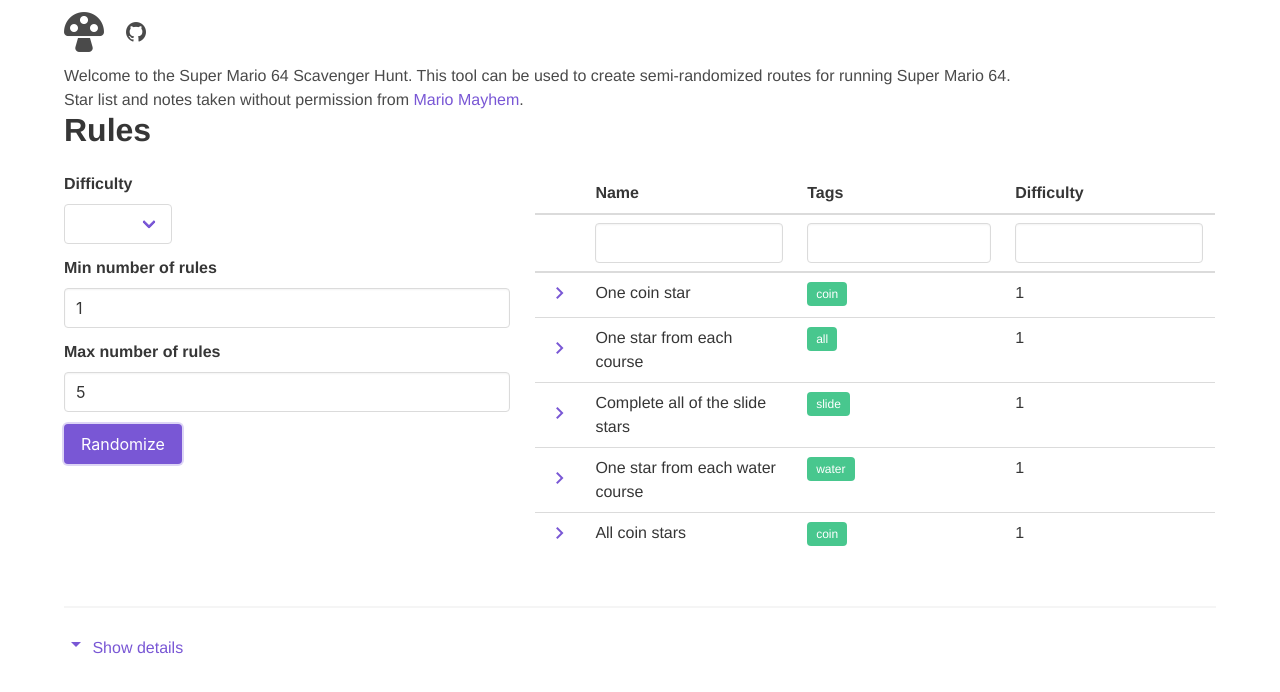
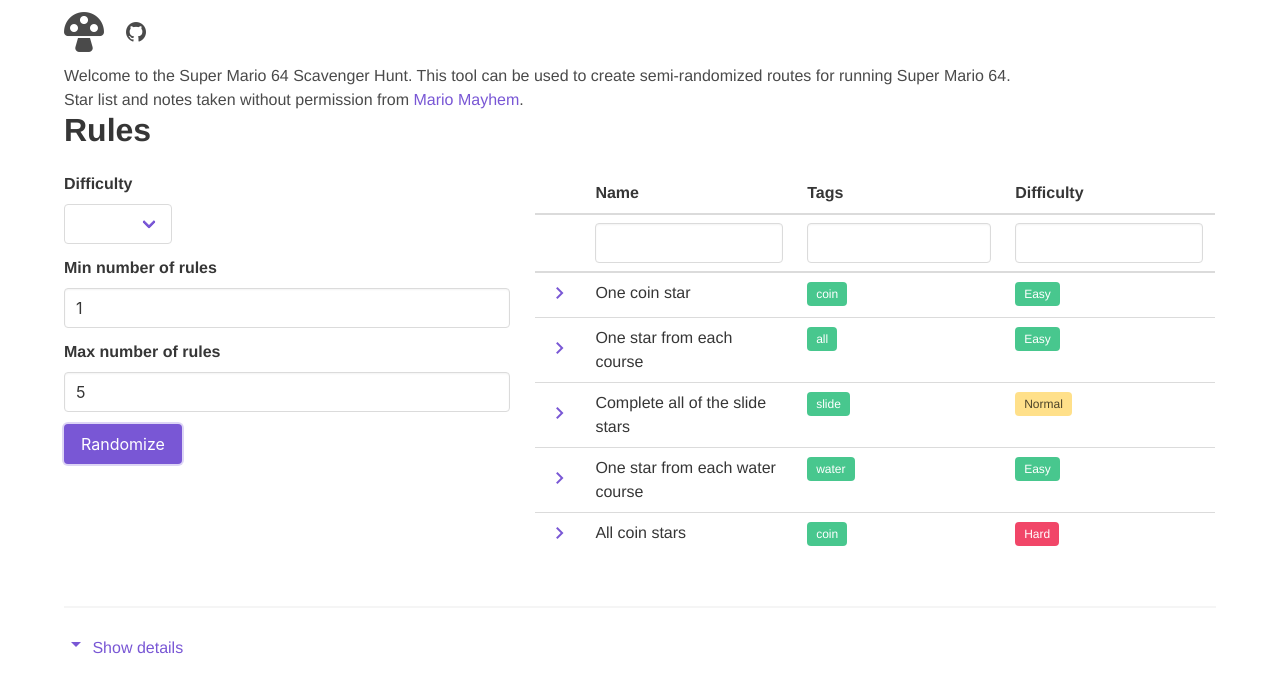
Before and after one commit to raublekick/sm64-scavenger-hunt, a Vue app: page / in a window 1280 px wide. Both pictures are taken after a click on the button "Randomize". Shown: the top 692 px of the page. Built offline with nearby package versions, Linux system fonts and the light colour scheme.

Commit message:
Adding difficulty filter and difficulty tags

```diff
--- a/package.json
+++ b/package.json
@@ -12,6 +12,7 @@
     "@mdi/font": "^5.9.55",
     "buefy": "^0.9.4",
     "core-js": "^3.6.5",
+    "lodash": "^4.17.20",
     "vue": "^2.6.11",
     "vue-router": "^3.2.0",
     "vuex": "^3.4.0"
--- a/src/components/Randomizer.vue
+++ b/src/components/Randomizer.vue
@@ -55,7 +55,25 @@
               v-slot="props"
               searchable
             >
-              {{ props.row.difficulty }}
+              <span
+                :class="{
+                  tag: true,
+                  'is-success': props.row.difficulty === 1,
+                  'is-warning': props.row.difficulty === 2,
+                  'is-danger': props.row.difficulty === 3,
+                  'mr-3': true
+                }"
+              >
+                {{
+                  props.row.difficulty === 1
+                    ? "Easy"
+                    : props.row.difficulty === 2
+                    ? "Normal"
+                    : props.row.difficulty === 3
+                    ? "Hard"
+                    : "Normal"
+                }}
+              </span>
             </b-table-column>
 
             <template #detail="props">
--- a/src/components/Rules.vue
+++ b/src/components/Rules.vue
@@ -27,7 +27,25 @@
         v-slot="props"
         searchable
       >
-        {{ props.row.difficulty }}
+        <span
+          :class="{
+            tag: true,
+            'is-success': props.row.difficulty === 1,
+            'is-warning': props.row.difficulty === 2,
+            'is-danger': props.row.difficulty === 3,
+            'mr-3': true
+          }"
+        >
+          {{
+            props.row.difficulty === 1
+              ? "Easy"
+              : props.row.difficulty === 2
+              ? "Normal"
+              : props.row.difficulty === 3
+              ? "Hard"
+              : "Normal"
+          }}
+        </span>
       </b-table-column>
 
       <template #detail="props">
--- a/src/store/rules.js
+++ b/src/store/rules.js
@@ -1,4 +1,5 @@
 import rules from "./rules.json";
+import * as _ from "lodash";
 
 export default {
   namespaced: true,
@@ -14,6 +15,13 @@
       // create a new array and a copy of the existing rules
       var selectedRules = [];
       var rulesCopy = Object.assign([], state.rules);
+
+      // filter for difficulty
+      if (payload.difficulty) {
+        rulesCopy = _.filter(rulesCopy, rule => {
+          return rule.difficulty <= parseInt(payload.difficulty);
+        });
+      }
 
       // get total length of rules so we have a ceiling
       var maxNumberOfRules = parseInt(payload.maxNumberOfRules);
--- a/src/store/rules.json
+++ b/src/store/rules.json
@@ -17,7 +17,7 @@
     "title": "Complete all of the slide stars",
     "notes": "You must complete every star that requires using a slide.",
     "tags": "slide",
-    "difficulty": 1,
+    "difficulty": 2,
     "type": "all"
   },
   {
@@ -31,7 +31,7 @@
     "title": "All coin stars",
     "notes": "You must complete all coin stars.",
     "tags": "coin",
-    "difficulty": 1,
+    "difficulty": 3,
     "type": "all"
   }
 ]
```
Also changed, not shown: 1 other file (tests, documents, lock files or other folders).
